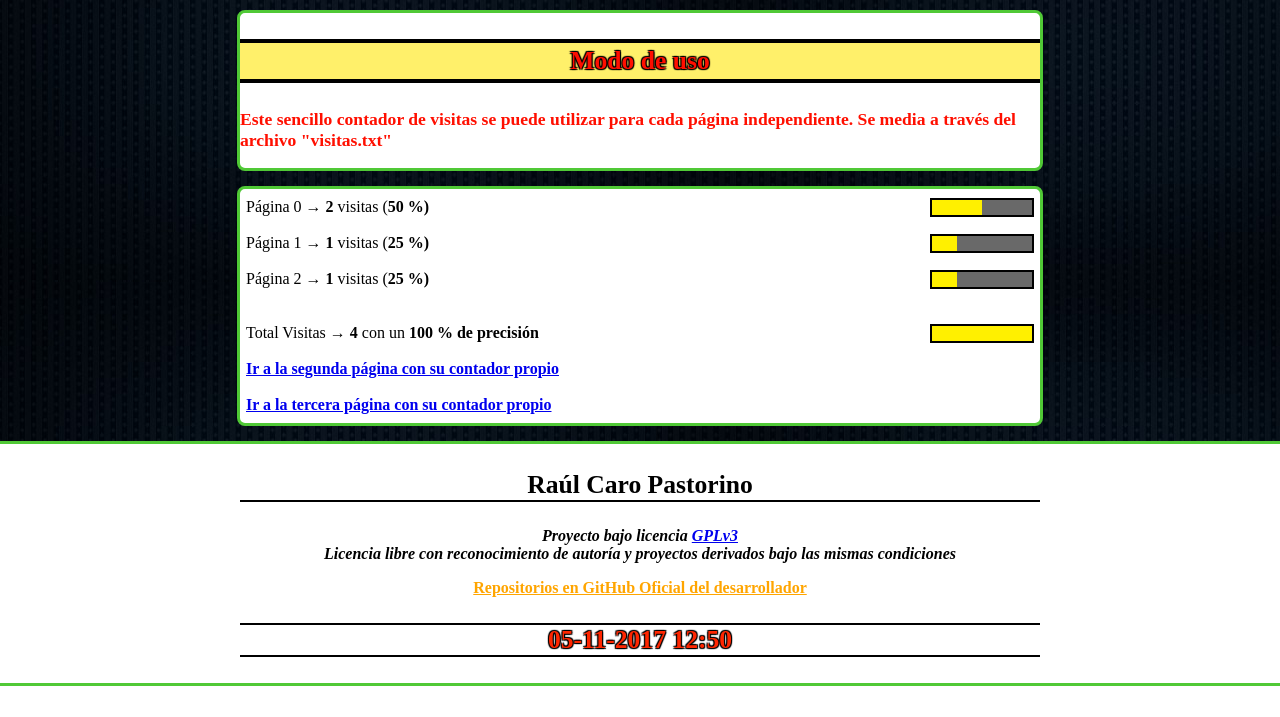
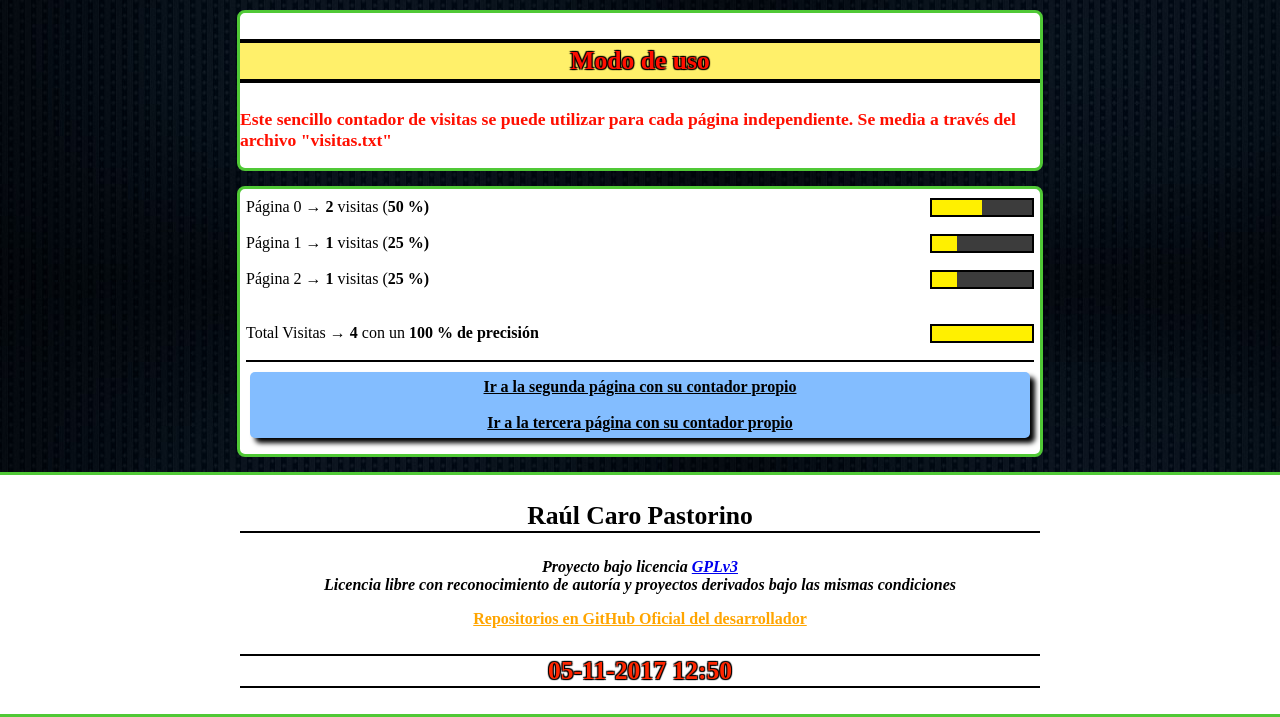
Before and after one commit to raupulus/Mini-Aplicaciones-Web, a PHP site: page / in a window 1280 px wide. Shown: the part 168-885 px from the top of the page. Before the commit the page ends 854 px from the top, so only its background shows below. Run offline with PHP 8.4, Linux system fonts and the light colour scheme.

Commit message:
Estilos para la aplicación y sus enlaces

```diff
--- a/Contador de visitas/CSS/app.css
+++ b/Contador de visitas/CSS/app.css
@@ -11,13 +11,13 @@
     padding: 0;
     width: 100px;
     height: 15px;
-    border: 2px solid black;
+    border: 2px solid #000000;
     text-align: left;
-    background-color: dimgray;
+    background-color: #3c3c3c;
 }
-.barraEstadistica IMG {
+.barraEstadistica img {
+    margin: 0;
     padding: 0;
-    margin: 0;
     height: 15px;
     text-align: left;
     vertical-align: top;
@@ -25,9 +25,22 @@
 }
 
 #mostrarcontador {
-
+    border-bottom: 2px solid #000000;
 }
 
 #navegarsitio {
+    text-align: center;
+    margin: 10px 4px;
+    padding: 6px;
+    background-color: #83bdff;
+    border-radius: 5px;
+    box-shadow: 5px 5px 5px #000000;
+}
 
+#navegarsitio a {
+    color: #000000;
 }
+#navegarsitio a:hover {
+    color: #ffffff;
+    background-color: #ff5050;
+}
```
